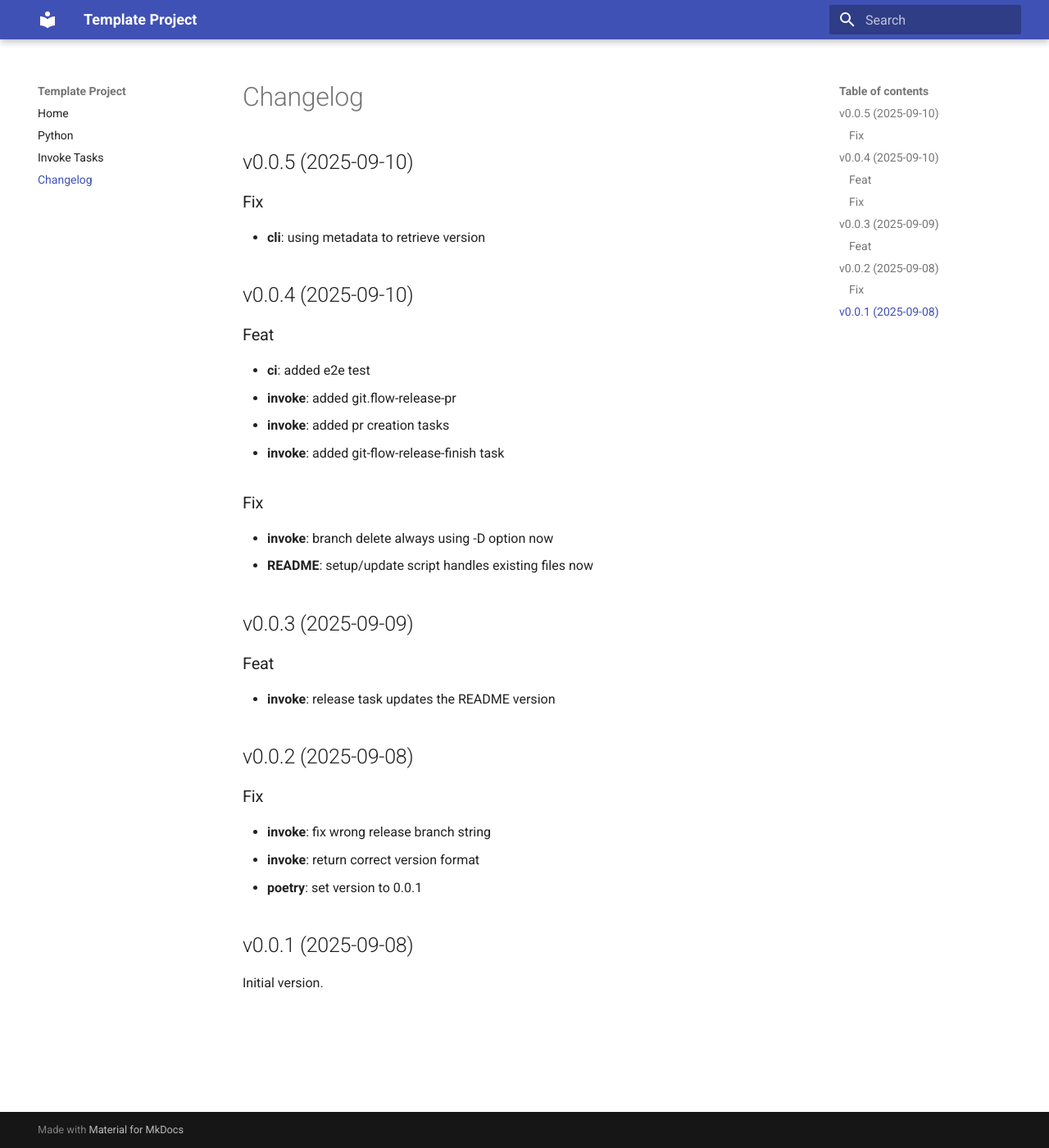
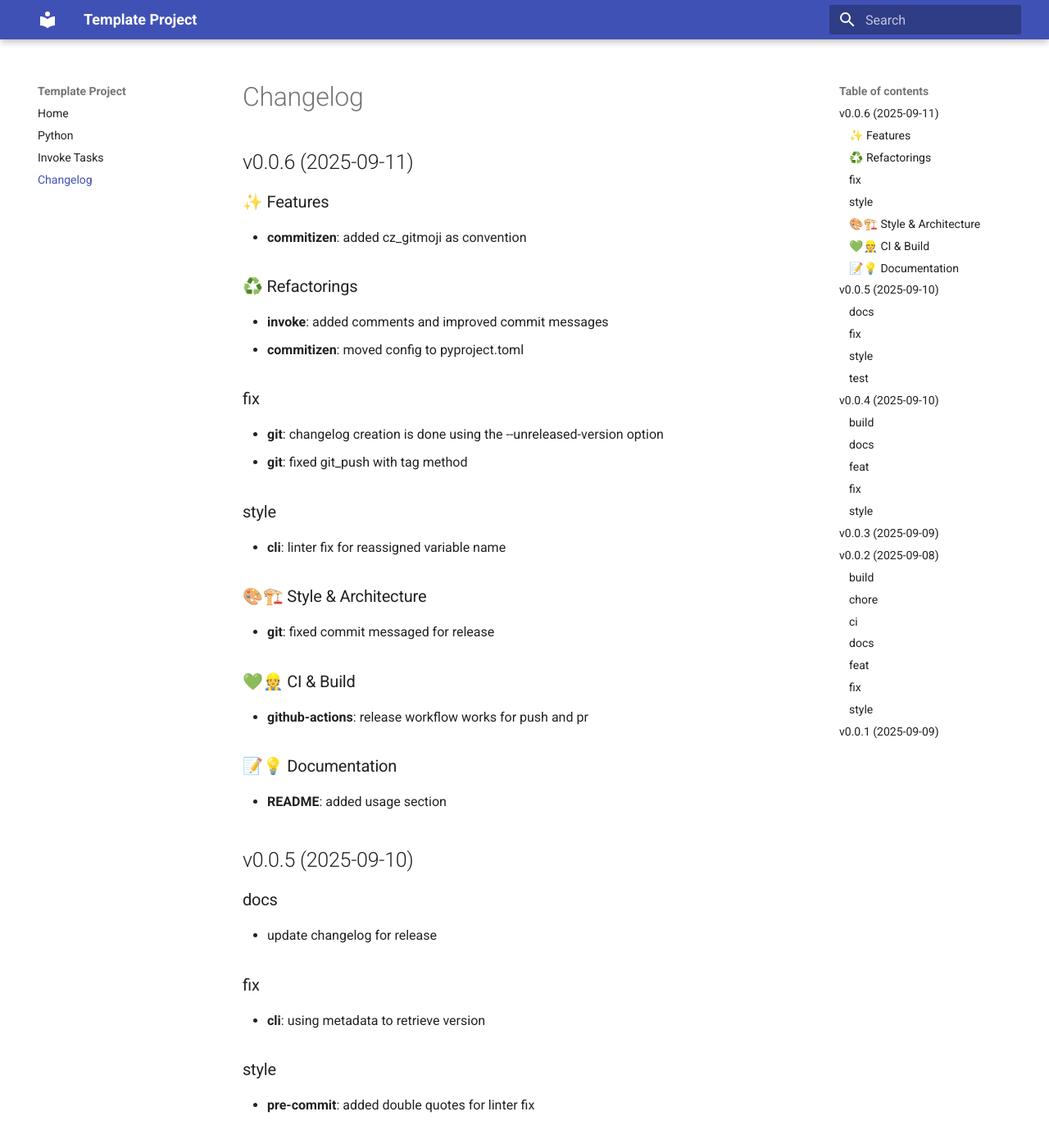
Before and after one commit to tigitlabs/pyt-cli-cookie, an MkDocs documentation site: the page built from docs/changelog.md, in a window 1280 px wide and 1400 px high. Shown: the whole window at 82% size. Built offline with MkDocs 1.6.1 and Material for MkDocs 9.7.7, drawn with Linux system fonts in a browser that asks for light colours; some of the changed text lies outside the part shown.

Commit message:
🔖 v0.0.6 (#14)

```diff
--- a/docs/changelog.md
+++ b/docs/changelog.md
@@ -1,37 +1,124 @@
+## v0.0.6 (2025-09-11)
+
+### ✨ Features
+
+- **commitizen**: added cz_gitmoji as convention
+
+### ♻️ Refactorings
+
+- **invoke**: added comments and improved commit messages
+- **commitizen**: moved config to pyproject.toml
+
+### fix
+
+- **git**: changelog creation is done using the --unreleased-version option
+- **git**: fixed git_push with tag method
+
+### style
+
+- **cli**: linter fix for reassigned variable name
+
+### 🎨🏗️ Style & Architecture
+
+- **git**: fixed commit messaged for release
+
+### 💚👷 CI & Build
+
+- **github-actions**: release workflow works for push and pr
+
+### 📝💡 Documentation
+
+- **README**: added usage section
+
 ## v0.0.5 (2025-09-10)
 
-### Fix
+### docs
+
+- update changelog for release
+
+### fix
 
 - **cli**: using metadata to retrieve version
 
+### style
+
+- **pre-commit**: added double quotes for linter fix
+
+### test
+
+- **invoke**: added act.python-ci tasks
+
 ## v0.0.4 (2025-09-10)
 
-### Feat
+### build
+
+- **pre-commit**: update dependencies
+- **ci**: target branch for dependabot changed to dev
+- **deepsource**: added secrets check
+- **pre-commit**: skipping poetry-lock on pre-commit.ci
+- **poetry**: dependencies updated
+
+### docs
+
+- update changelog for release
+- **README**: added Changelog link
+
+### feat
 
 - **ci**: added e2e test
 - **invoke**: added git.flow-release-pr
+- Invoke task for PR creation added
 - **invoke**: added pr creation tasks
 - **invoke**: added git-flow-release-finish task
 
-### Fix
+### fix
 
 - **invoke**: branch delete always using -D option now
 - **README**: setup/update script handles existing files now
 
+### style
+
+- **pre-commit**: Github Action pre-commit causing error shellcheck
+- **vscode**: hiding cache dirs
+
 ## v0.0.3 (2025-09-09)
-
-### Feat
-
-- **invoke**: release task updates the README version
 
 ## v0.0.2 (2025-09-08)
 
-### Fix
+### build
 
-- **invoke**: fix wrong release branch string
-- **invoke**: return correct version format
-- **poetry**: set version to 0.0.1
+- **poetry**: upgraded poetry.lock
 
-## v0.0.1 (2025-09-08)
+### chore
 
-Initial version.
+- fixed typo
+
+### ci
+
+- update .deepsource.toml
+- add .deepsource.toml
+- **docker**: updated docker.ci task to build devcontainer
+- **devcontainer**: added devcontainer cli to devcontainer.json
+- **pre-commit**: removed pre-commit autoupdate from ci task because of typo being downgraded
+- **pre-commit**: bumped version of typo -> v1.35.5
+- **pre-commit**: added typo hook
+
+### docs
+
+- **changelog**: updated changelog
+
+### feat
+
+- **docker**: dynamic container name added to docker.py
+
+### fix
+
+- **docker**: add git-flow installation to Dockerfile
+- **commitize**: fix version provider
+- **commitize**: fix output path
+
+### style
+
+- **changelog**: fixed typo
+
+## v0.0.1 (2025-09-09)
```
Also changed, not shown: README.md (+48 -3 lines), pyproject.toml (+18 -2 lines), .cz.toml (deleted), 7 other files.
